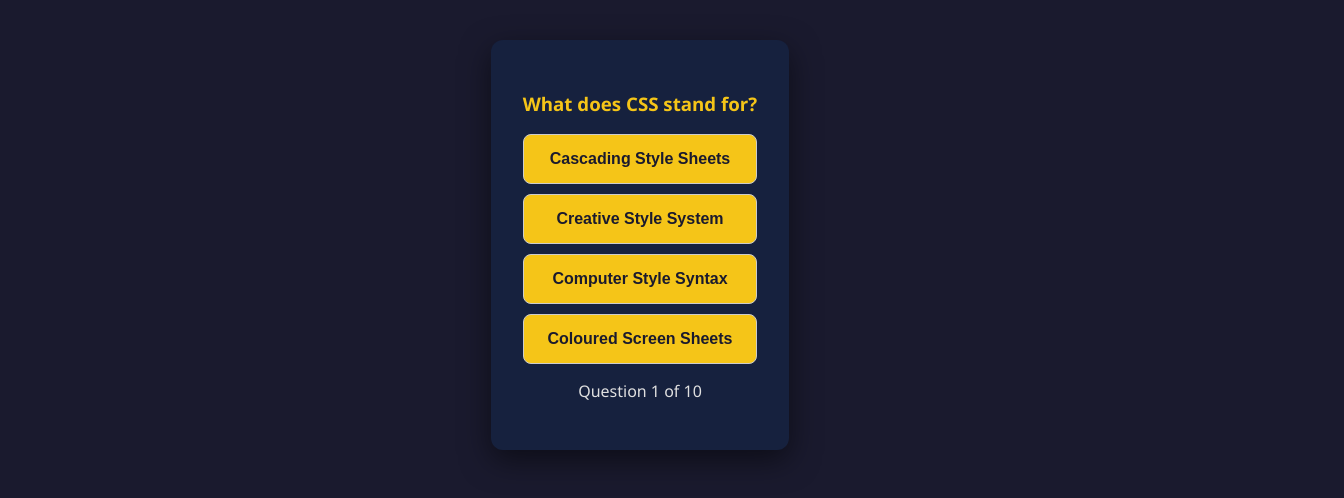
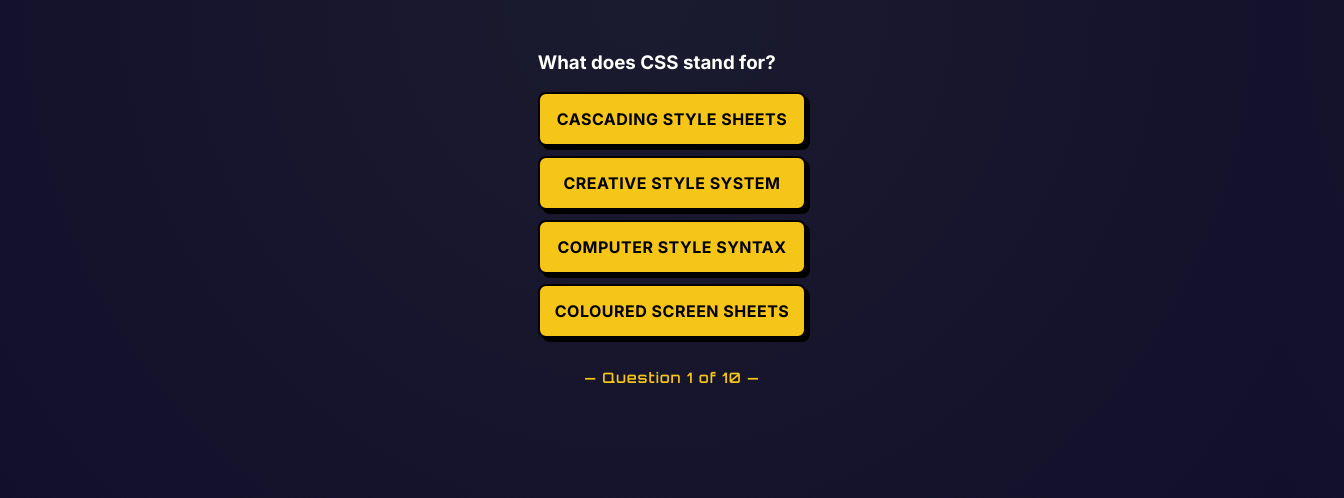
Before and after one commit to retracd/cs380-quizblitz, a Vue app: page /play in a window 1280 px wide. Shown: the top 498 px of the page, 1344 px wide, since content can reach past the window. Built offline with nearby package versions, Linux system fonts and the light colour scheme.

Commit message:
Refine UI colors, fix button borders, and add Google Fonts, fix centering issues,

```diff
--- a/index.html
+++ b/index.html
@@ -1,6 +1,13 @@
 <!doctype html>
 <html lang="en">
   <head>
+    <link rel="preconnect" href="https://fonts.googleapis.com" />
+    <link rel="preconnect" href="https://fonts.gstatic.com" crossorigin />
+    <link
+      href="https://fonts.googleapis.com/css2?family=Inter:wght@400;700&family=Orbitron:wght@600&display=swap"
+      rel="stylesheet"
+    />
+
     <meta charset="UTF-8" />
     <link rel="icon" type="image/svg+xml" href="/vite.svg" />
     <meta name="viewport" content="width=device-width, initial-scale=1.0" />
--- a/src/App.vue
+++ b/src/App.vue
@@ -12,65 +12,51 @@ export default {
 
 <style>
 :root {
-  --bg-color: #1a1a2e;
-  --card-bg: #16213e;
-  --text-color: #e0e0e0;
-  --accent-color: #f5c518;
-  --button-hover: #e0b415;
+  --bg-dark: #0f0c29;
+  --card-bg: #1b1b2f;
+  --accent: #f5c518;
+  --text: #ffffff;
+  --text-muted: #94a3b8;
 }
 
 body {
   margin: 0;
-  padding: 0;
-  background-color: var(--bg-color);
-  color: var(--text-color);
-  font-family: 'Segoe UI', Roboto, Helvetica, Arial, sans-serif;
-  -webkit-font-smoothing: antialiased;
-  -moz-osx-font-smoothing: grayscale;
+  background: radial-gradient(circle at top, #1b1b2f 0%, #0f0c29 100%);
+  color: var(--text);
+  font-family: 'Inter', sans-serif;
+  min-height: 100vh;
 }
 
-#app {
-  display: flex;
-  flex-direction: column;
-  min-height: 100vh;
-  text-align: center;
+.counter {
+  font-family: 'Orbitron', sans-serif;
+  letter-spacing: 1px;
+  color: var(--accent);
+  font-size: 0.9rem;
+  margin-top: 2rem;
 }
 
-.home,
-.play-view,
-.leaderboard {
-  max-width: 800px;
-  margin: 40px auto;
-  padding: 2rem;
-  background: var(--card-bg);
-  border-radius: 12px;
-  box-shadow: 0 10px 30px rgba(0, 0, 0, 0.5);
+/* Modernized Button Base */
+button {
+  font-family: 'Inter', sans-serif;
+  font-weight: 700;
+  text-transform: uppercase;
+  letter-spacing: 0.5px;
+  background: var(--accent);
+  color: #000 !important;
+  border: 2px solid #000 !important;
+  border-radius: 8px;
+  cursor: pointer;
+  transition: all 0.2s ease;
+  box-shadow: 4px 4px 0px #000;
 }
 
-h1,
-h2,
-h3 {
-  color: var(--accent-color);
+button:hover:not(:disabled) {
+  transform: translate(-2px, -2px);
+  box-shadow: 6px 6px 0px #000;
 }
 
-button {
-  background-color: var(--accent-color);
-  color: #1a1a2e;
-  border: none;
-  border-radius: 6px;
-  padding: 12px 24px;
-  font-weight: bold;
-  font-size: 1rem;
-  cursor: pointer;
-  transition: transform 0.1s, background-color 0.2s;
-}
-
-button:hover {
-  background-color: var(--button-hover);
-  transform: translateY(-2px);
-}
-
-button:active {
-  transform: translateY(0);
+button:active:not(:disabled) {
+  transform: translate(2px, 2px);
+  box-shadow: 0px 0px 0px #000;
 }
 </style>
--- a/src/views/HomeView.vue
+++ b/src/views/HomeView.vue
@@ -1,6 +1,10 @@
 <template>
-  <div class="home">
-    <StartScreen @start="goToPlay" />
+  <div class="home hero-container">
+    <!-- <div class="logo-badge">Ready?</div> -->
+    <StartScreen @start="startGame" />
+    <div class="stats-preview">
+      <span>10 Questions</span> • <span>Class: IFSA Prague</span>
+    </div>
   </div>
 </template>
 
@@ -11,10 +15,48 @@ export default {
   name: 'HomeView',
   components: { StartScreen },
   methods: {
-    goToPlay() {
-      // Use the router to navigate to the 'play' route
+    startGame() {
+      // Set the flag for the guard (Milestone 8)
+      sessionStorage.setItem('gameStarted', 'true');
       this.$router.push({ name: 'play' });
     }
   }
 }
 </script>
+
+<style scoped>
+.hero-container {
+  display: flex;
+  flex-direction: column;
+  align-items: center;
+  justify-content: center;
+  text-align: center;
+  padding: 4rem 2rem;
+}
+
+/* Force the StartScreen H1 to use Orbitron */
+:deep(h1) {
+  font-family: 'Orbitron', sans-serif !important;
+  font-size: 3.5rem;
+  color: var(--accent);
+  margin-bottom: 1rem;
+}
+
+.logo-badge {
+  background: #000;
+  color: var(--accent);
+  padding: 6px 16px;
+  border-radius: 20px;
+  font-size: 0.9rem;
+  font-family: 'Orbitron', sans-serif;
+  border: 1px solid var(--accent);
+  margin-bottom: 10px;
+}
+
+.stats-preview {
+  margin-top: 2rem;
+  color: var(--text-muted);
+  font-size: 0.8rem;
+  letter-spacing: 1px;
+}
+</style>
--- a/src/views/PlayView.vue
+++ b/src/views/PlayView.vue
@@ -1,18 +1,24 @@
 <template>
   <div class="play-view">
+    <div class="quiz-container">
+      <div class="game-stack">
         <QuestionCard
           v-if="gameState === 'playing'"
           :question="questions[currentIndex]"
           @answer="handleAnswer"
         />
-    <ScoreBoard
+
+        <p v-if="gameState === 'playing'" class="counter">
+          — Question {{ currentIndex + 1 }} of {{ questions.length }} —
+        </p>
+      </div>
+
+      <!-- <ScoreBoard
         v-else-if="gameState === 'end'"
         :score="score"
         @restart="returnHome"
-    />
-    <p v-if="gameState === 'playing'" class="counter">
-      Question {{ currentIndex + 1 }} of {{ questions.length }}
-    </p>
+      /> -->
+    </div>
   </div>
 </template>
 
@@ -65,3 +71,36 @@ export default {
   }
 }
 </script>
+
+<style scoped>
+.play-view {
+  display: flex;
+  justify-content: center;
+  align-items: center;
+  padding: 2rem;
+  width: 100%;
+}
+
+.quiz-container {
+  width: 100%;
+  max-width: 600px;
+  display: flex;
+  flex-direction: column;
+  align-items: center;
+}
+
+.game-stack {
+  display: flex;
+  flex-direction: column;
+  align-items: center;
+  width: 100%;
+}
+
+.counter {
+  margin-top: 30px;
+  width: 100%;
+  text-align: center;
+  font-family: 'Orbitron', sans-serif;
+  color: var(--accent);
+}
+</style>
```
Lines whose indentation alone changed are shown as unchanged.
